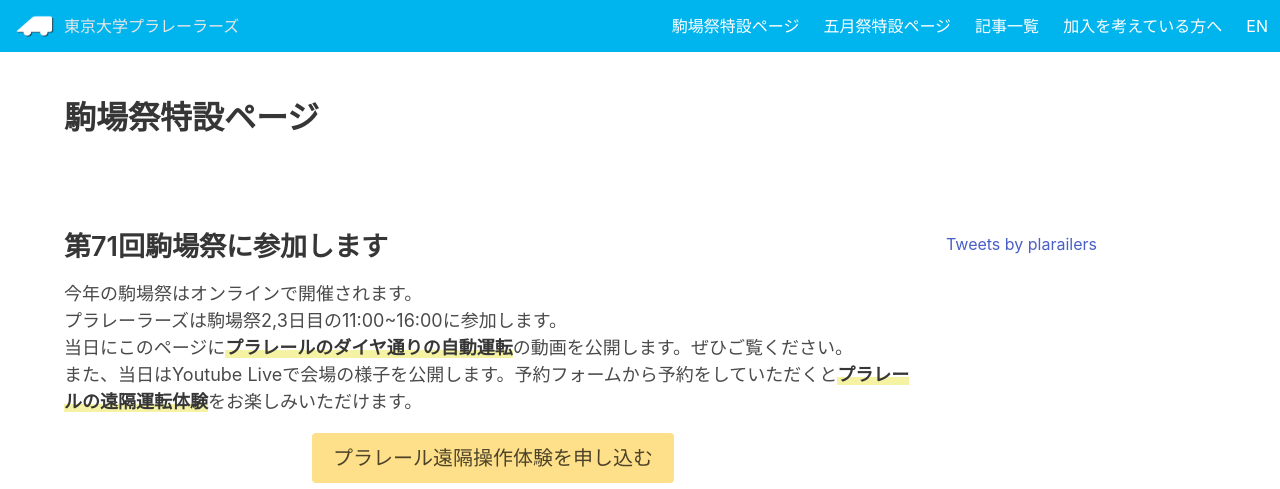
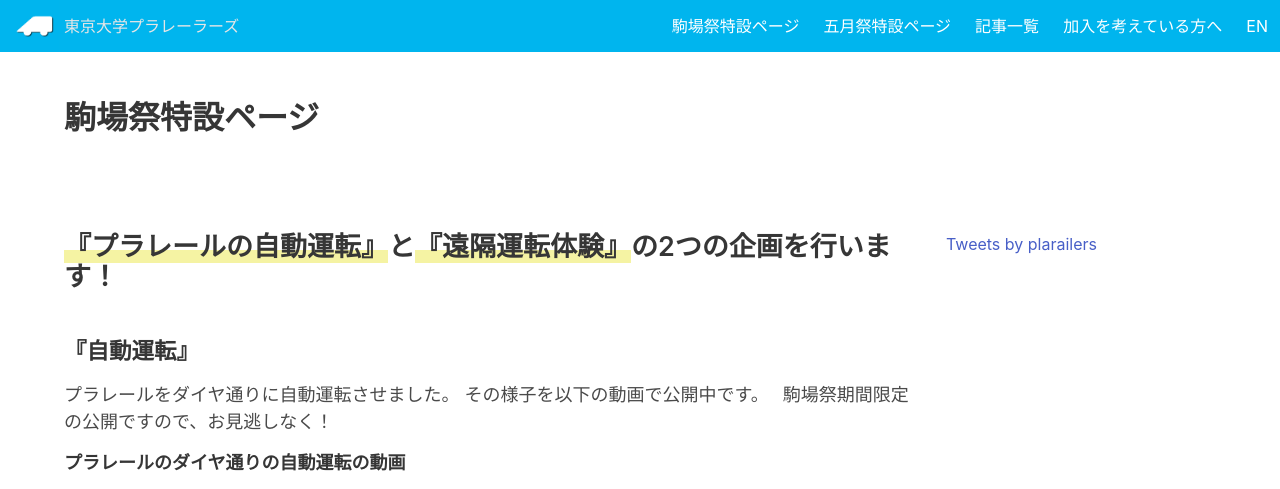
Before and after one commit to plarailers/plarailers.github.io, a Jekyll site: the page built from komabasai/index.html, in a window 1280 px wide and 1400 px high. Shown: the top 489 px of the window. Built offline with Jekyll 4.4.1, drawn with Linux system fonts in a browser that asks for light colours; nearby versions of some CDN libraries; comment, search, counter and statistics services are not loaded; some of the changed text lies outside the part shown; grey boxes are pictures that could not be loaded.

Commit message:
駒場祭ページを整理

```diff
--- a/komabasai/index.html
+++ b/komabasai/index.html
@@ -3,23 +3,51 @@
 title: 駒場祭特設ページ
 ---
 
-<h3>第71回駒場祭に参加します</h3>
+<h3><strong>『プラレールの自動運転』</strong>と<strong>『遠隔運転体験』</strong>の2つの企画を行います！</h3>
+
+<br>
+<h4>『自動運転』</h4>
+<p>
+    プラレールをダイヤ通りに自動運転させました。
+    その様子を以下の動画で公開中です。
+    駒場祭期間限定の公開ですので、お見逃しなく！
+
+    <h6>プラレールのダイヤ通りの自動運転の動画</h6>
+    {% include youtube id="r7YqN0R19BY" %}
+
+    また、自動運転の実演を、11/23(月)の11:00、13:00、15:00 の3回、Youtube Liveにてライブ配信します。
+    詳しくはページの下部へ
+</p>
+<br>
+
+<h4>『遠隔運転体験』</h4>
 
 <p>
-    今年の駒場祭はオンラインで開催されます。<br>
-    プラレーラーズは駒場祭2,3日目の11:00~16:00に参加します。<br>
-    当日にこのページに<strong>プラレールのダイヤ通りの自動運転</strong>の動画を公開します。ぜひご覧ください。<br>
-    また、当日はYoutube Liveで会場の様子を公開します。予約フォームから予約をしていただくと<strong>プラレールの遠隔運転体験</strong>をお楽しみいただけます。
+    五月祭で好評だったプラレールの遠隔運転体験を今回も実施します！
+    お手元のスマホやパソコンからプラレールを操作すれば気分はまるで運転手！
+    ご予約は下のボタンから！
 </p>
 
 <p class="buttons is-centered">
     <a href="https://wayo11.github.io/platotype/" class="button is-warning is-two-thirds is-medium">プラレール遠隔操作体験を申し込む</a>
 </p>
 
-<h4>プラレールのダイヤ通りの自動運転の動画</h4>
-{% include youtube id="r7YqN0R19BY" %}
+<p>遠隔操作体験の方法は以下の動画をご覧ください</p>
 
-<p>技術紹介動画</p>
+{% include youtube id="4wzDQppkze4" %}
+
+<br>
+<h4>『Youtube Live』</h4>
+
+<p>
+    当日は、会場の様子を生配信しています。
+    また、自動運転の実演を、11/23(月)の11:00、13:00、15:00 の3回、
+    メンバーの解説付きでYoutube Liveにてライブ配信します。
+    お楽しみに！
+</p>
+
+<br>
+<h4>技術紹介動画</h4>
 <p>ハードウェア（車体）</p>
 {% include youtube id="fzrQrezOH7w" %}
 <p>ハードウェア（レール）</p>
@@ -33,10 +61,6 @@
 <p>3日目</p>
 <p>(準備中...)</p>
 
-<p>遠隔操作体験の方法は以下の動画をご覧ください</p>
-
-{% include youtube id="4wzDQppkze4" %}
-
 
 <h4>駒場祭公式ページの企画説明</h4>
 <a href="https://www.komabasai.net/71/visitor/kikaku/317"><u>こちら</u></a></p>
```
